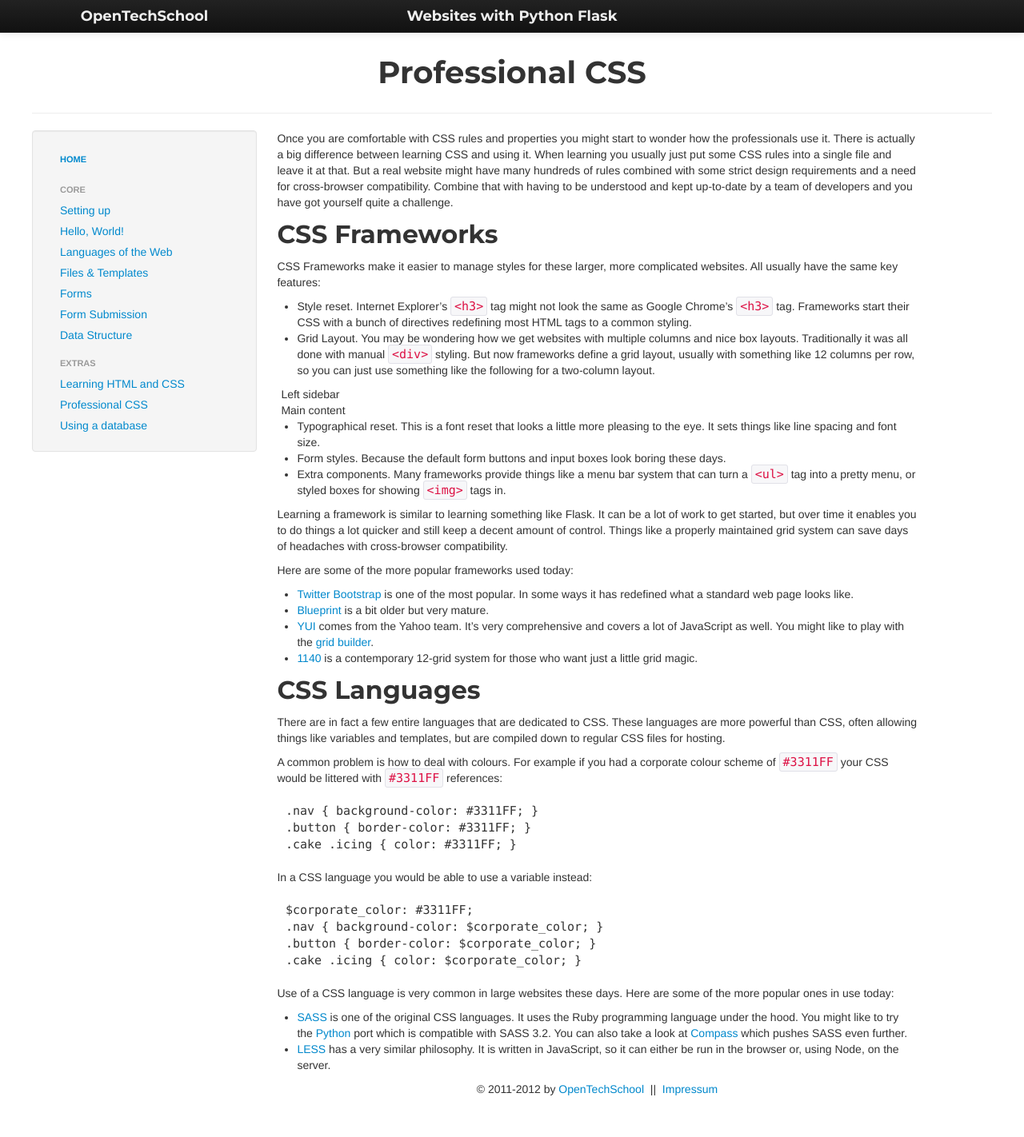
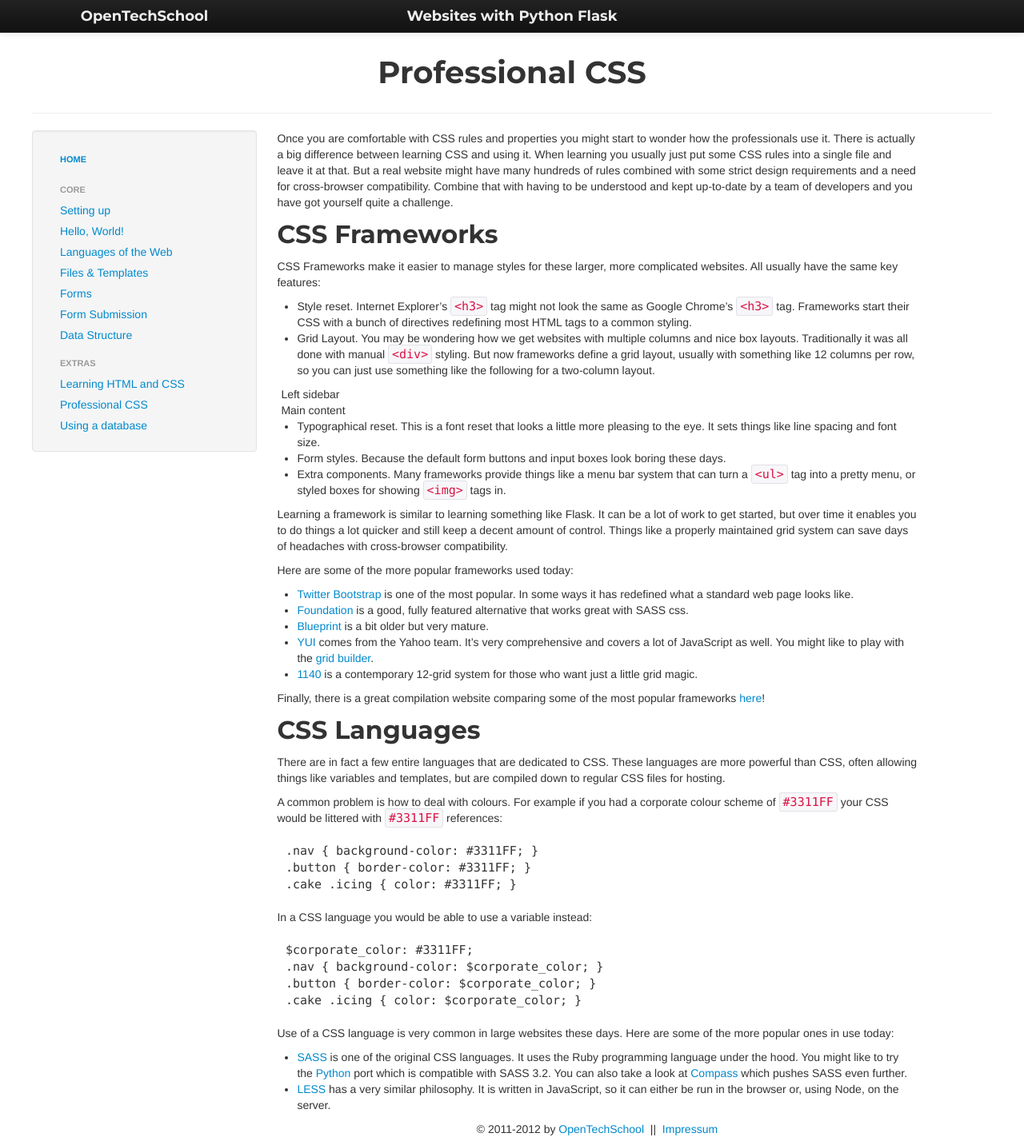
Before and after one commit to OpenTechSchool/python-flask, a Jekyll site: the page built from extras/css.md, in a window 1280 px wide. Shown: the whole page at 80% size. Built offline with Jekyll 4.4.1, drawn with Linux system fonts in a browser that asks for light colours; before the commit the page ends 1372 px from its top, so only the background shows below that.

Commit message:
Add some foundation and CSS FRONTEND FRAMEWORKS to list

```diff
--- a/extras/css.md
+++ b/extras/css.md
@@ -28,9 +28,12 @@ Learning a framework is similar to learning something like Flask. It can be a lo
 Here are some of the more popular frameworks used today:
 
 * [Twitter Bootstrap](http://twitter.github.com/bootstrap/) is one of the most popular. In some ways it has redefined what a standard web page looks like.
+* [Foundation](http://foundation.zurb.com/) is a good, fully featured alternative that works great with SASS css.
 * [Blueprint](http://www.blueprintcss.org/) is a bit older but very mature.
 * [YUI](http://yuilibrary.com/) comes from the Yahoo team. It's very comprehensive and covers a lot of JavaScript as well. You might like to play with the [grid builder](http://yui.github.com/gridbuilder/).
 * [1140](http://cssgrid.net/) is a contemporary 12-grid system for those who want just a little grid magic.
+
+Finally, there is a great compilation website comparing some of the most popular frameworks [here](http://usablica.github.com/front-end-frameworks/compare.html)!
 
 ## CSS Languages
 
```
